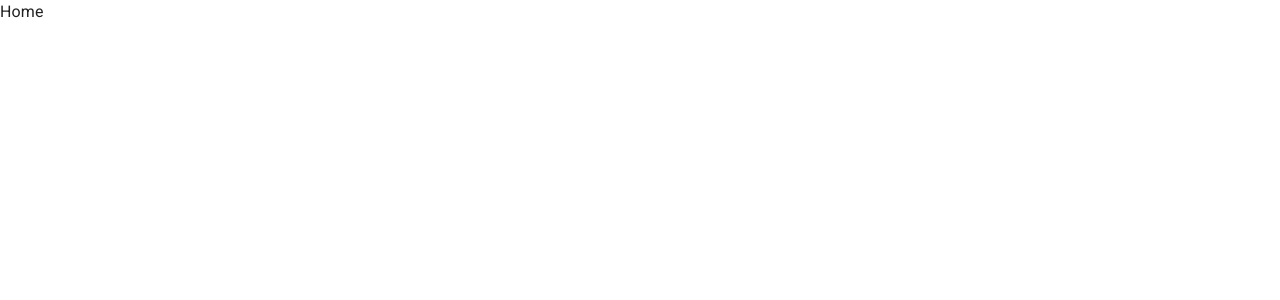
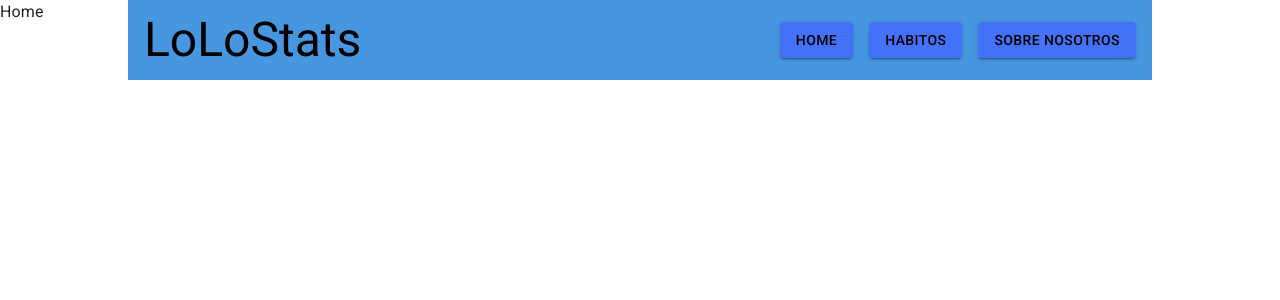
Before and after one commit to NachoBasilio/lolo-stats, a React (Vite) app: page / in a window 1280 px wide. Shown: the top 300 px of the page. Built offline with nearby package versions, Linux system fonts and the light colour scheme.

Commit message:
Terminado de aplicar el router, header y nav

```diff
--- a/src/auth/routes/RutasPublicas.jsx
+++ b/src/auth/routes/RutasPublicas.jsx
@@ -6,7 +6,6 @@ import Register from "../pages/Register";
 export default function RutasPublicas({logaut}) {
   return (
     <Routes>
-
         <Route path="/*" element={<Login />} />
         <Route path="register" element={<Register />} />
     </Routes>
--- /dev/null
+++ b/src/stats/page/Habitos.jsx
@@ -0,0 +1,6 @@
+
+export default function Habitos() {
+  return (
+    <div>Habitos</div>
+  )
+}
--- /dev/null
+++ b/src/stats/page/SobreNosotros.jsx
@@ -0,0 +1,6 @@
+
+export default function SobreNosotros() {
+  return (
+    <div>SobreNosotros</div>
+  )
+}
--- a/src/stats/routes/RutasPrivadas.jsx
+++ b/src/stats/routes/RutasPrivadas.jsx
@@ -1,16 +1,118 @@
 import { Navigate, Route, Routes } from "react-router-dom";
 import PropTypes from 'prop-types'
 import Home from "../page/Home";
-
+import { Button, Grid, Link, Typography } from "@mui/material";
+import {Link as RouterLink } from "react-router-dom";
+import SobreNosotros from "../page/SobreNosotros";
+import Habitos from "../page/Habitos";
 export default function RutasPrivadas({logaut}) {
 
 
   return (
+
     <>
+      <Grid
+        container
+        direction="row"
+        justifyContent="space-between"
+        alignItems="center"
+        position="fixed"
+        backgroundColor="primary.main"
+        width="80%"
+        height="80px"
+        top={0}
+        left={0}
+        right={0}
+        ml="auto"
+        mr="auto"
+      >
+        <Grid item ml={2}>
+          <Typography variant="h3" color="initial">LoLoStats</Typography>
+        </Grid>
+
+        {/* Nav */}
+
+        <Grid
+          container
+          direction="row"
+          justifyContent="space-between"
+          width="auto"
+          mr={2}
+        >
+          <Grid
+            item
+
+          >
+            <Link
+            component={RouterLink}
+            color="inherit"
+            to="/"
+            mr={2}
+
+            >
+              <Button variant="contained"
+              color="secondary"
+              sx={
+                {
+                  color: "black",
+
+                }
+              }
+              >Home</Button>
+
+            </Link>
+          </Grid>
+
+
+          <Grid
+            item
+          >
+            <Link
+            component={RouterLink}
+            color="inherit"
+            to="/habitos"
+            mr={2}
+            >
+              <Button variant="contained"
+              color="secondary"
+              sx={
+                {
+                  color: "black",
+                }
+              }
+              >Habitos</Button>
+
+            </Link>
+          </Grid>
+
+          <Grid
+            item
+          >
+            <Link
+            component={RouterLink}
+            color="inherit"
+            to="/sobre-nosotros"
+            >
+              <Button variant="contained"
+              color="secondary"
+              sx={
+                {
+                  color: "black",
+                }
+              }
+              >Sobre Nosotros</Button>
+
+            </Link>
+          </Grid>
+
+        </Grid>
+      </Grid>
         {
         logaut ?
         <Routes>
           <Route path="/" element={<Home />} />
+          <Route path="/sobre-nosotros" element={<SobreNosotros/>} />
+          <Route path="/habitos" element={<Habitos/>} />
         </Routes>
         :
         <Navigate to="/auth/" />
```
